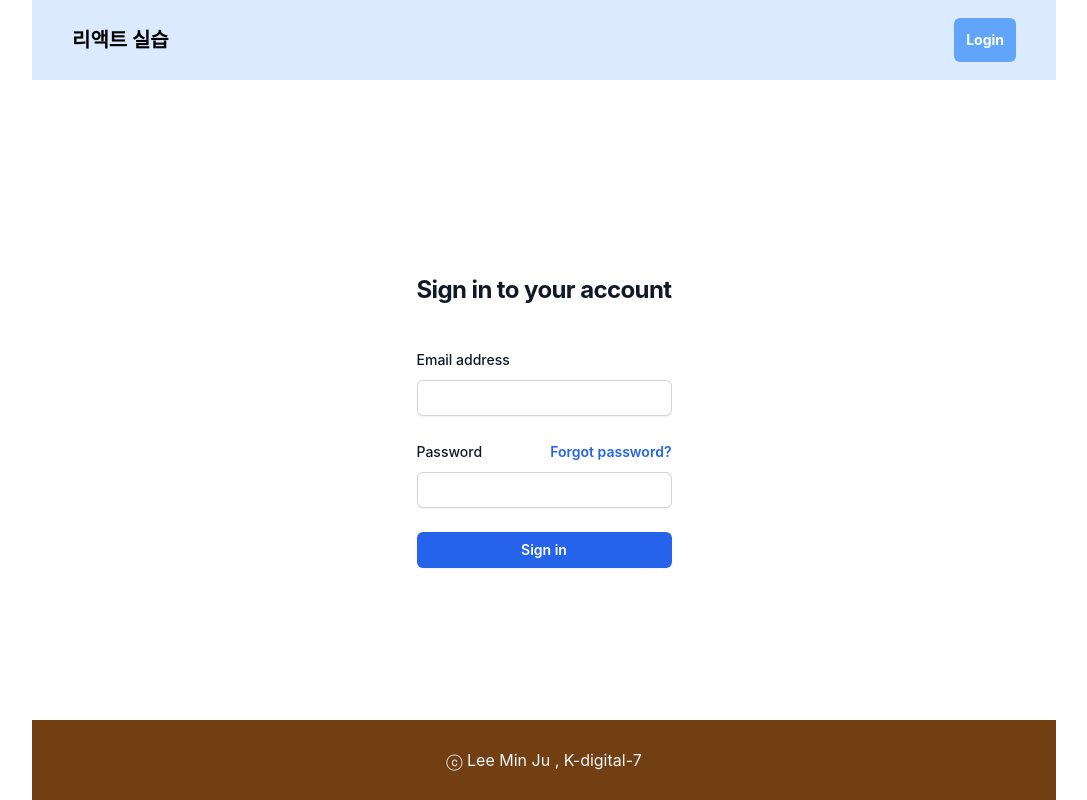
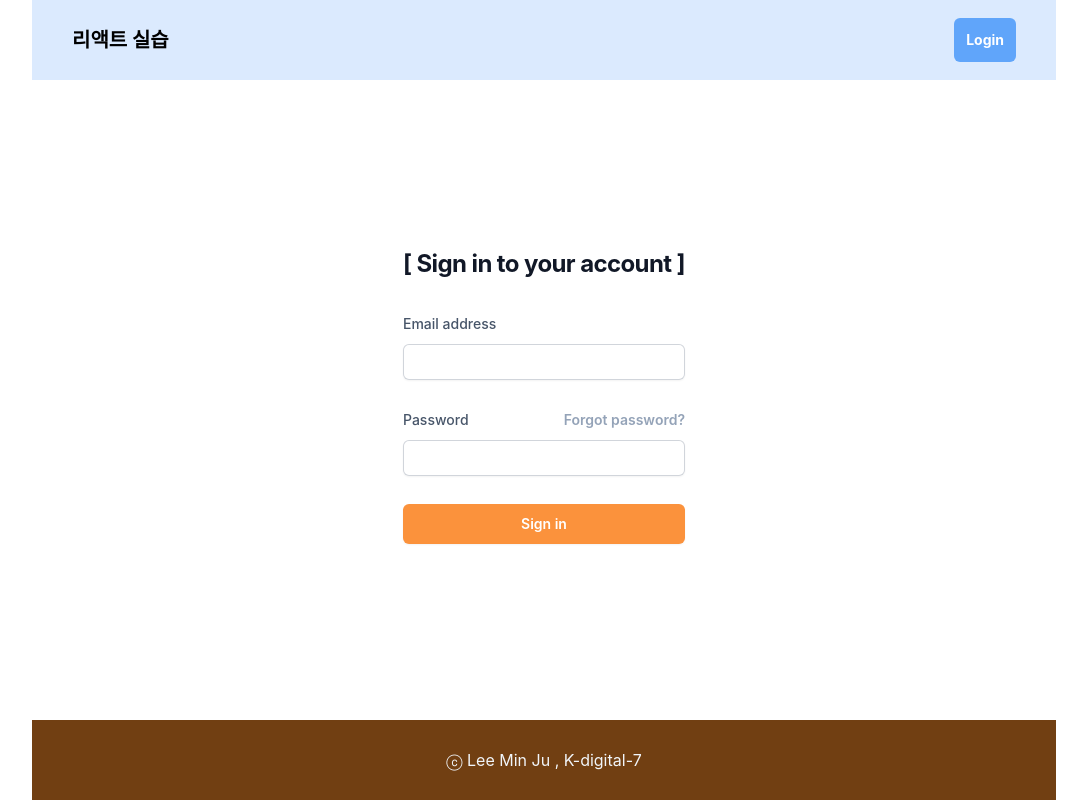
Before and after one commit to 2eemj000/k7_react2, a React (Create React App) app: page /Login in a window 1280 px wide. Shown: the whole page, without its empty margins (96-1183 px from the left). Built offline with nearby package versions, Linux system fonts and the light colour scheme.

Commit message:
0528 수정

```diff
--- a/src/01/login.js
+++ b/src/01/login.js
@@ -2,15 +2,15 @@ import React from 'react'
 
 export default function Login() {
   return (
-    <div class="flex min-h-full flex-col justify-center px-6 py-12 lg:px-8">
+    <div class="flex min-h-full flex-col justify-center px-6 py-6 lg:px-8">
       <div class="sm:mx-auto sm:w-full sm:max-w-sm">
-          <h2 class="mt-10 text-center text-2xl font-bold leading-9 tracking-tight text-gray-900">Sign in to your account</h2>
+          <h2 class="text-center text-2xl font-bold leading-4 tracking-tight text-gray-900">[ Sign in to your account ]</h2>
       </div>
 
       <div class="mt-10 sm:mx-auto sm:w-full sm:max-w-sm">
-        <form class="space-y-6" action="#" method="POST">
+        <form class="space-y-7" action="#" method="POST">
           <div>
-            <label for="email" class="block text-sm font-medium leading-6 text-gray-900">Email address</label>
+            <label for="email" class="block text-sm font-medium leading-6 text-slate-600">Email address</label>
             <div class="mt-2">
               <input id="email" name="email" type="email" autocomplete="email" required class="block w-full rounded-md border-0 py-1.5 text-gray-900 shadow-sm ring-1 ring-inset ring-gray-300 placeholder:text-gray-400 focus:ring-2 focus:ring-inset focus:ring-indigo-600 sm:text-sm sm:leading-6"/>
             </div>
@@ -18,18 +18,17 @@ export default function Login() {
 
           <div>
             <div class="flex items-center justify-between">
-              <label for="password" class="block text-sm font-medium leading-6 text-gray-900">Password</label>
+              <label for="password" class="block text-sm font-medium leading-6 text-slate-600">Password</label>
               <div class="text-sm">
-                <a href="#" class="font-semibold text-blue-600 hover:text-blue-500">Forgot password?</a>
+                <a href="#" class="font-semibold text-slate-400 hover:text-slate-500">Forgot password?</a>
               </div>
             </div>
             <div class="mt-2">
-              <input id="password" name="password" type="password" autocomplete="current-password" required class="block w-full rounded-md border-0 py-1.5 text-gray-900 shadow-sm ring-1 ring-inset ring-gray-300 placeholder:text-gray-400 focus:ring-2 focus:ring-inset focus:ring-indigo-600 sm:text-sm sm:leading-6"/>
+              <input id="password" name="password" type="password" autocomplete="current-password" required class="block w-full rounded-md border-0 py-1.5 text-gray-900 shadow-sm ring-1 ring-inset ring-gray-300 placeholder:text-gray-400 focus:ring-2 focus:ring-inset focus:ring-blue-600 sm:text-sm sm:leading-6"/>
             </div>
           </div>
-
           <div>
-            <button type="submit" class="flex w-full justify-center rounded-md bg-blue-600 px-3 py-1.5 text-sm font-semibold leading-6 text-white shadow-sm hover:bg-indigo-500 focus-visible:outline focus-visible:outline-2 focus-visible:outline-offset-2 focus-visible:outline-indigo-600">Sign in</button>
+            <button type="submit" class="flex w-full justify-center rounded-md bg-orange-400 px-3 py-2 text-sm font-semibold leading-6 text-white shadow-sm hover:bg-orange-500 focus-visible:outline focus-visible:outline-2 focus-visible:outline-offset-2 focus-visible:outline-orange-600">Sign in</button>
           </div>
         </form>
       </div>
```
